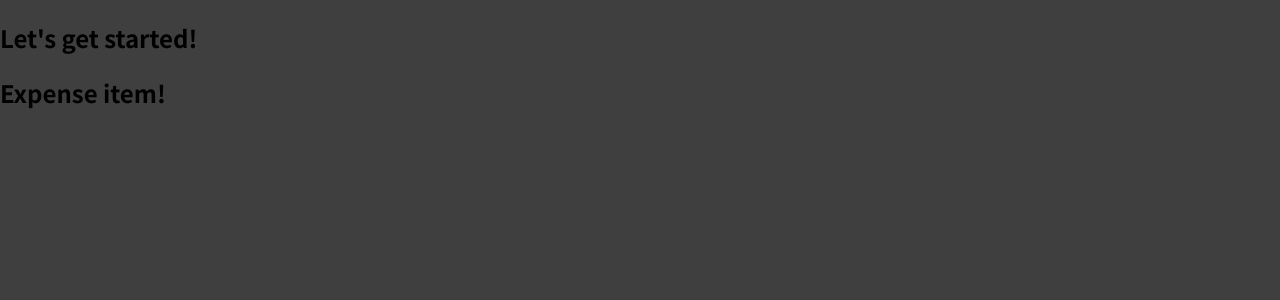
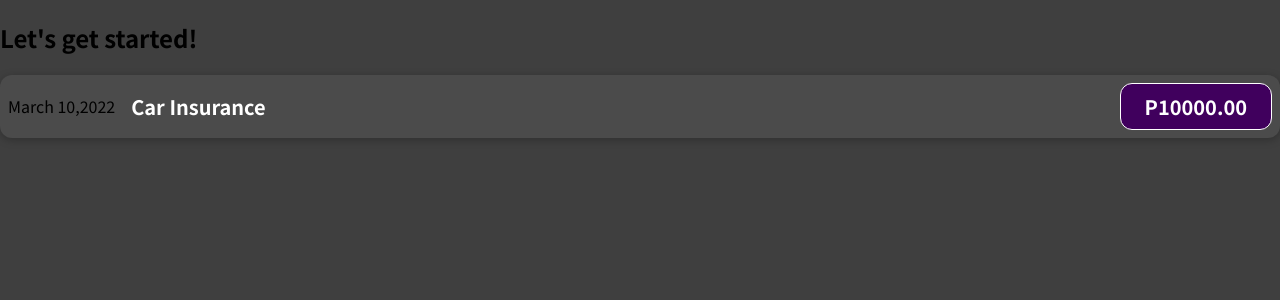
Before and after one commit to lea927/trial-react-app, a JavaScript app: page / in a window 1280 px wide. Shown: the top 300 px of the page. Built offline with nearby package versions, Linux system fonts and the light colour scheme.

Commit message:
Adds test basic CSS styling

```diff
--- /dev/null
+++ b/src/components/ExpenseItem.css
@@ -0,0 +1,56 @@
+.expense-item {
+  display: flex;
+  justify-content: space-between;
+  align-items: center;
+  box-shadow: 0 2px 8px rgba(0, 0, 0, 0.25);
+  padding: 0.5rem;
+  margin: 1rem 0;
+  border-radius: 12px;
+  background-color: #4b4b4b;
+}
+
+.expense-item__description {
+  display: flex;
+  flex-direction: column;
+  gap: 1rem;
+  align-items: flex-end;
+  flex-flow: column-reverse;
+  justify-content: flex-start;
+  flex: 1;
+}
+
+.expense-item h2 {
+  color: #3a3a3a;
+  font-size: 1rem;
+  flex: 1;
+  margin: 0 1rem;
+  color: white;
+}
+
+.expense-item__price {
+  font-size: 1rem;
+  font-weight: bold;
+  color: white;
+  background-color: #40005d;
+  border: 1px solid white;
+  padding: 0.5rem;
+  border-radius: 12px;
+}
+
+@media (min-width: 580px) {
+  .expense-item__description {
+    flex-direction: row;
+    align-items: center;
+    justify-content: flex-start;
+    flex: 1;
+  }
+
+  .expense-item__description h2 {
+    font-size: 1.25rem;
+  }
+
+  .expense-item__price {
+    font-size: 1.25rem;
+    padding: 0.5rem 1.5rem;
+  }
+}
--- a/src/components/ExpenseItem.js
+++ b/src/components/ExpenseItem.js
@@ -1,5 +1,15 @@
+import './ExpenseItem.css';
+
 function ExpenseItem() {
-  return <h2>Expense item!</h2>
+  return (
+    <div className='expense-item'>
+      <div>March 10,2022</div>
+      <div className='expense-item__description'>
+        <h2>Car Insurance</h2>
+        <div className='expense-item__price'>P10000.00</div>
+      </div>
+    </div>
+  );
 }
 
 export default ExpenseItem;
```
